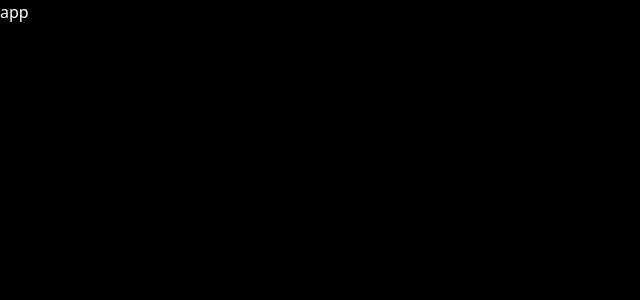
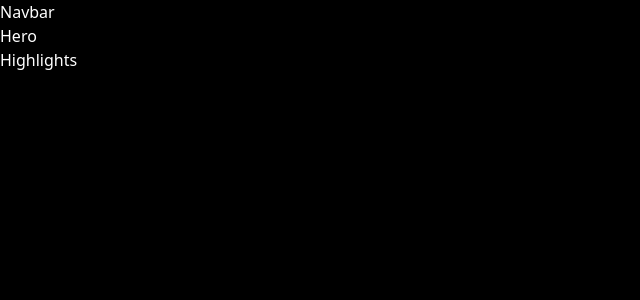
Before and after one commit to Sky-De/3D_apple_react_ts, a React (Vite) app: page / in a window 1280 px wide. Shown: the top 300 px of the page, without its empty margins (0-640 px from the left). Built offline with nearby package versions, Linux system fonts and the light colour scheme.

Commit message:
nabbar / hero / highlights components initialized and added to app.tsx

```diff
--- a/src/App.tsx
+++ b/src/App.tsx
@@ -1,9 +1,14 @@
 import "./App.css";
+import { Hero } from "./components/Hero";
+import Highlights from "./components/Highlights";
+import { Navbar } from "./components/Navbar";
 
 function App() {
   return (
     <main className="app">
-      <h2>app</h2>
+      <Navbar />
+      <Hero />
+      <Highlights />
     </main>
   );
 }
--- /dev/null
+++ b/src/components/Hero.tsx
@@ -0,0 +1,3 @@
+export const Hero = () => {
+  return <div>Hero</div>;
+};
--- /dev/null
+++ b/src/components/Highlights.tsx
@@ -0,0 +1,5 @@
+const Highlights = () => {
+  return <div>Highlights</div>;
+};
+
+export default Highlights;
--- /dev/null
+++ b/src/components/Navbar.tsx
@@ -0,0 +1,3 @@
+export const Navbar = () => {
+  return <div>Navbar</div>;
+};
```
